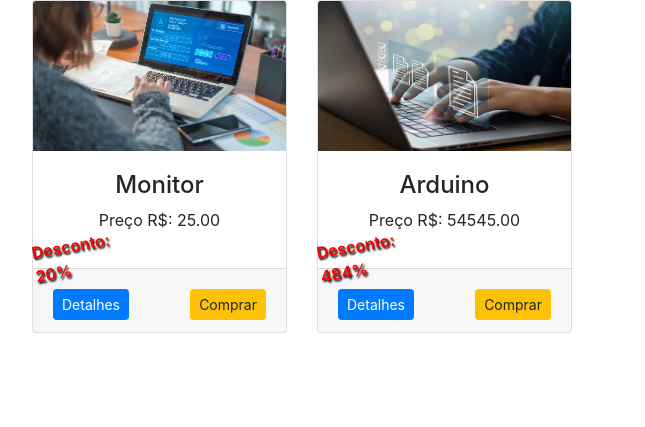
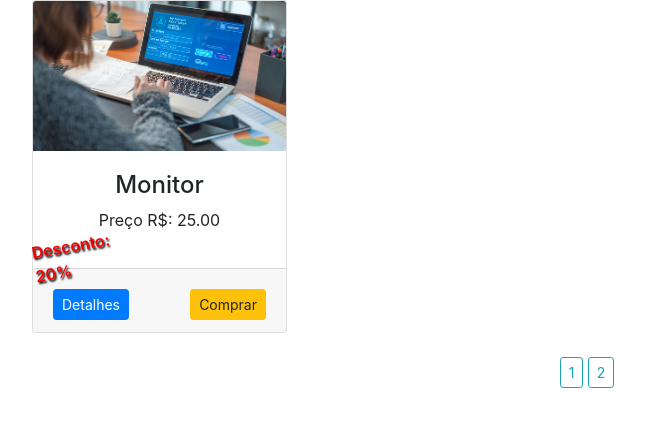
Before and after one commit to victorbrax/braxshopy, a Flask app: page / in a window 1280 px wide. Shown: the part 56-483 px from the top of the page, without its empty margins (53-698 px from the left). Run offline with Flask 3, Linux system fonts and the light colour scheme; some libraries are stand-ins or nearby versions.

Commit message:
win paginate

```diff
--- a/shop/products/routes.py
+++ b/shop/products/routes.py
@@ -14,23 +14,22 @@
 
 @app.route('/')
 def home():
-    produtos = Produtos.query.filter(Produtos.stock > 0)
-    marcas = Marcas.query.join(
-        Produtos, (Marcas.id == Produtos.marca_id)).all()
-    categorias = Categorias.query.join(
-        Produtos, (Categorias.id == Produtos.categoria_id)).all()
+    pagina = request.args.get('pagina', 1, type=int)
+    produtos = Produtos.query.filter(Produtos.stock > 0).paginate(page=pagina, per_page=1)
+    marcas = Marcas.query.join(Produtos, (Marcas.id == Produtos.marca_id)).all()
+    categorias = Categorias.query.join(Produtos, (Categorias.id == Produtos.categoria_id)).all()
 
     return render_template('products/index.html', produtos=produtos, marcas=marcas, categorias=categorias)
 
 
 @app.route('/marca/<int:id>')
 def get_marca(id):
-    marca = Produtos.query.filter_by(marca_id=id)
-    categorias = Categorias.query.join(
-        Produtos, (Categorias.id == Produtos.categoria_id)).all()
-    marcas = Marcas.query.join(
-        Produtos, (Marcas.id == Produtos.marca_id)).all()
-    return render_template('/products/index.html', marca=marca, marcas=marcas, categorias=categorias, title="Add title dps")
+    get_mar = Marcas.query.filter_by(id=id).first_or_404()
+    pagina = request.args.get('pagina', 1, type=int)
+    marca = Produtos.query.filter_by(marca=get_mar).paginate(page=pagina, per_page=1)
+    categorias = Categorias.query.join(Produtos, (Categorias.id == Produtos.categoria_id)).all()
+    marcas = Marcas.query.join(Produtos, (Marcas.id == Produtos.marca_id)).all()
+    return render_template('/products/index.html', marca=marca, marcas=marcas, categorias=categorias, get_mar=get_mar, title="Add title dps")
 
 
 @app.route('/addmarca', methods=['GET', 'POST'])
@@ -62,15 +61,16 @@
 
 @app.route('/categoria/<int:id>')
 def get_categoria(id):
-    categoria = Produtos.query.filter_by(categoria_id=id)
-    categorias = Categorias.query.join(
-        Produtos, (Categorias.id == Produtos.categoria_id)).all()
-    marcas = Marcas.query.join(
-        Produtos, (Marcas.id == Produtos.marca_id)).all()
+    pagina = request.args.get('pagina', 1, type=int)
+    get_cat = Categorias.query.filter_by(id=id).first_or_404()
+    categoria = Produtos.query.filter_by(categoria=get_cat).paginate(page=pagina, per_page=1)
+    categorias = Categorias.query.join(Produtos, (Categorias.id == Produtos.categoria_id)).all()
+    marcas = Marcas.query.join(Produtos, (Marcas.id == Produtos.marca_id)).all()
     return render_template('/products/index.html',
                            categoria=categoria,
                            categorias=categorias,
                            marcas=marcas,
+                           get_cat=get_cat,
                            title="Add title dps")
 
 
--- a/shop/templates/products/index.html
+++ b/shop/templates/products/index.html
@@ -2,9 +2,11 @@
 
 {% block content %}
 <div class="container">
+
+  <!-- MARCAS -->
   <div class="row">
     {% if marca %}
-    {% for m in marca %}
+    {% for m in marca.items %}
     <div class="col-md-3">
       <div class="card">
         <img src="{{url_for('static', filename='images/' + m.img1)}}" class="card-img-top" height="150" alt="">
@@ -23,11 +25,45 @@
         </div>
       </div>
     </div>
-    {% endfor %}
+  </div>
+  {% endfor %}
 
+  <div class="row">
+    <div class="col text-center">
+
+      <!-- Página Anterior -->
+      {% if marca.has_prev %}
+      <a href="{{url_for('get_categoria', id=get_mar.id, pagina=marca.prev_num)}}"
+        class="btn btn-info btn-sm mt-4">←</a>
+      {% endif %}
+
+      <!-- Início do Loop de Páginas -->
+      {% for page_num in marca.iter_pages() %}
+
+      {% if page_num %}
+      {% if marca.pagina == page_num %}
+      <a href="{{url_for('get_categoria', id=get_mar.id, pagina=page_num)}}"
+        class="btn btn-info btn-sm mt-4">{{page_num}}</a>
+      {% else %}
+      <a href="{{url_for('get_categoria', id=get_mar.id, pagina=page_num)}}"
+        class="btn btn-outline-info btn-sm mt-4">{{page_num}}</a>
+      {% endif %}
+      {% else %}
+      ...
+      {% endif %}
+      {% endfor %}
+
+      <!-- Próxima Página -->
+      {% if marca.has_prev %}
+      <a href="{{url_for('home', id=get_mar.id, pagina=marca.next_num)}}" class="btn btn-info btn-sm mt-4">→</a>
+      {% endif %}
+    </div>
+  </div>
+
+  <!-- CATEGORIAS -->
+  <div class="row">
     {% elif categoria %}
-
-    {% for c in categoria %}
+    {% for c in categoria.items %}
     <div class="col-md-3">
       <div class="card">
         <img src="{{url_for('static', filename='images/' + c.img1)}}" class="card-img-top" height="150" alt="">
@@ -47,9 +83,44 @@
       </div>
     </div>
     {% endfor %}
+  </div>
 
+  <div class="row">
+    <div class="col text-center">
+
+      <!-- Página Anterior -->
+      {% if categoria.has_prev %}
+      <a href="{{url_for('get_categoria', id=get_cat.id, pagina=categoria.prev_num)}}"
+        class="btn btn-info btn-sm mt-4">←</a>
+      {% endif %}
+
+      <!-- Início do Loop de Páginas -->
+      {% for page_num in categoria.iter_pages() %}
+
+      {% if page_num %}
+      {% if categoria.pagina == page_num %}
+      <a href="{{url_for('get_categoria', id=get_cat.id, pagina=page_num)}}"
+        class="btn btn-info btn-sm mt-4">{{page_num}}</a>
+      {% else %}
+      <a href="{{url_for('get_categoria', id=get_cat.id, pagina=page_num)}}"
+        class="btn btn-outline-info btn-sm mt-4">{{page_num}}</a>
+      {% endif %}
+      {% else %}
+      ...
+      {% endif %}
+      {% endfor %}
+
+      <!-- Próxima Página -->
+      {% if categoria.has_prev %}
+      <a href="{{url_for('home', id=get_cat.id, pagina=categoria.next_num)}}" class="btn btn-info btn-sm mt-4">→</a>
+      {% endif %}
+    </div>
+  </div>
+
+  <!-- PRODUTOS -->
+  <div class="row">
     {% else %}
-    {% for produto in produtos %}
+    {% for produto in produtos.items %}
     <div class="col-md-3">
       <div class="card">
         <img src="{{url_for('static', filename='images/' + produto.img1)}}" class="card-img-top" height="150" alt="">
@@ -69,7 +140,36 @@
       </div>
     </div>
     {% endfor %}
-    {% endif %}
   </div>
+  <div class="row">
+    <div class="col text-center">
+
+      <!-- Página Anterior -->
+      {% if produtos.has_prev %}
+      <a href="{{url_for('home', pagina=produtos.prev_num)}}" class="btn btn-info btn-sm mt-4">←</a>
+      {% endif %}
+
+      <!-- Início do Loop de Páginas -->
+      {% for page_num in produtos.iter_pages() %}
+
+      {% if page_num %}
+      {% if produtos.pagina == page_num %}
+      <a href="{{url_for('home', pagina=page_num)}}" class="btn btn-info btn-sm mt-4">{{page_num}}</a>
+      {% else %}
+      <a href="{{url_for('home', pagina=page_num)}}" class="btn btn-outline-info btn-sm mt-4">{{page_num}}</a>
+      {% endif %}
+      {% else %}
+      ...
+      {% endif %}
+      {% endfor %}
+
+      <!-- Próxima Página -->
+      {% if produtos.has_prev %}
+      <a href="{{url_for('home', pagina=produtos.next_num)}}" class="btn btn-info btn-sm mt-4">→</a>
+      {% endif %}
+    </div>
+  </div>
+  {% endif %}
+</div>
 </div>
 {% endblock content %}
```
Also changed, not shown: shop/templates/admin/index.html (+4 -4 lines).
